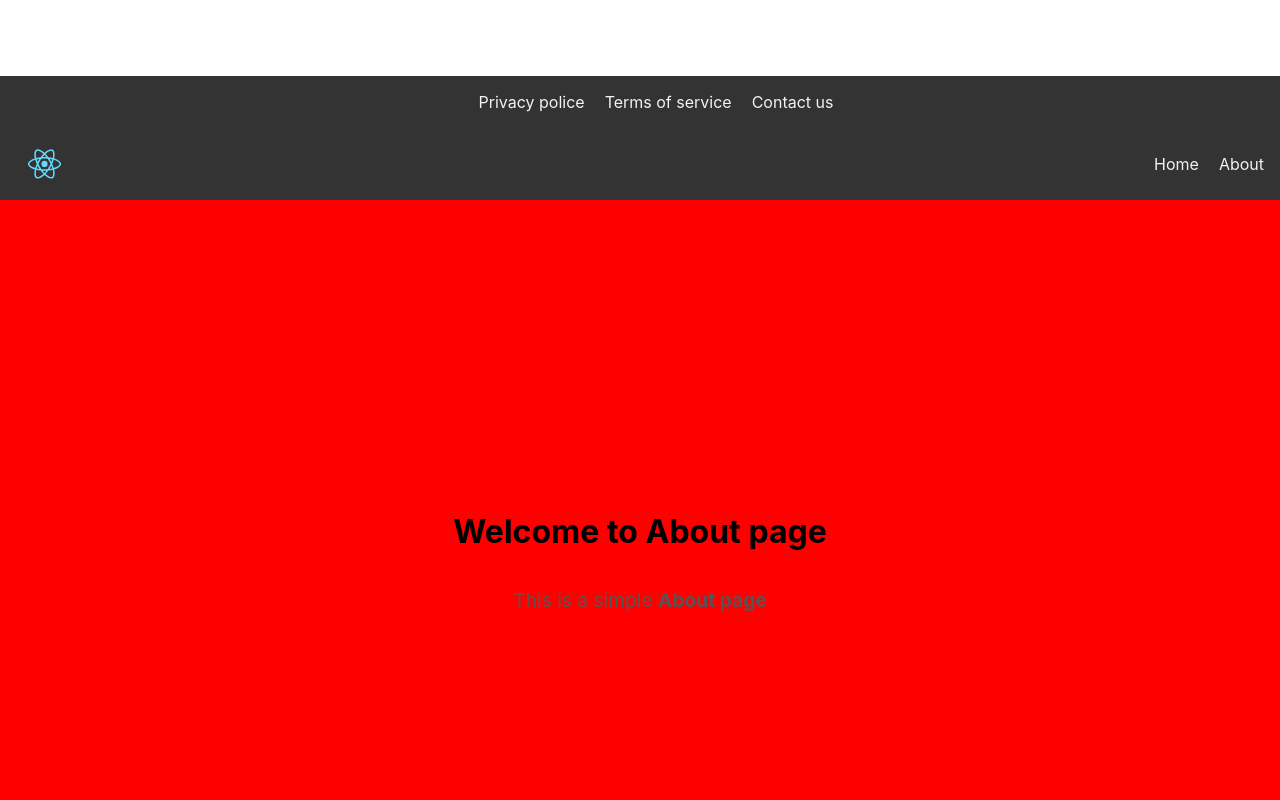
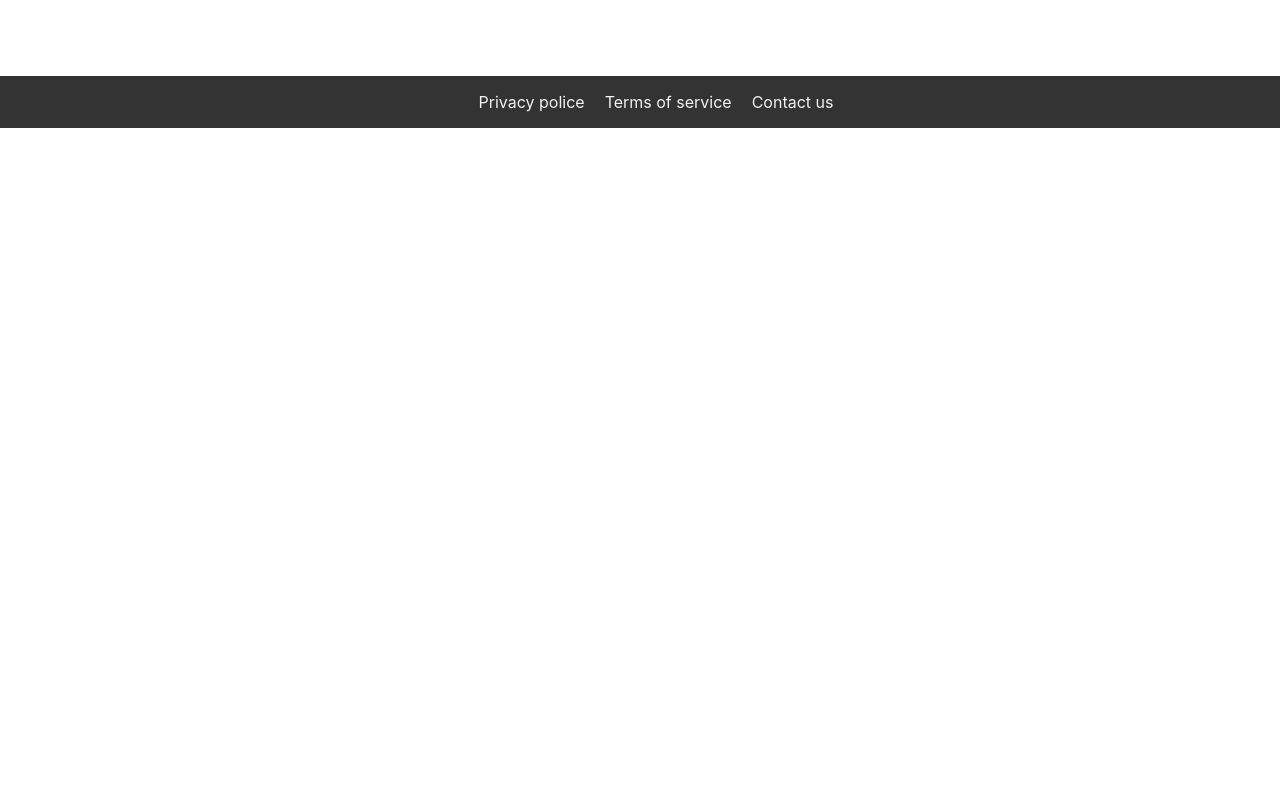
Before and after one commit to Harshchauhan177/ReactJS-FirstDemo, a React (Create React App) app in the folder beta-c/: page / in a window 1280 px wide. Shown: the part 680-1480 px from the top of the page. After the commit the page ends 808 px from the top, so only its background shows below. Built offline with nearby package versions, Linux system fonts and the light colour scheme.

Commit message:
TabSwitchUsing-useState DONE

```diff
--- a/beta-c/src/App.js
+++ b/beta-c/src/App.js
@@ -1,12 +1,17 @@
+import { useState } from "react";
 import "./App.css";
 import About from "./pages/About";
 import Home from "./pages/Home";
 
 function App() {
+  const [routes, setRoutes] = useState("/");
   return (
     <>
-      <Home />
-      <About />
+      {routes === "/" ? (
+        <Home routes={routes} setRoutes={setRoutes} />
+      ) : (
+        <About routes={routes} setRoutes={setRoutes} />
+      )}
     </>
   );
 }
--- a/beta-c/src/assets/css/Main.module.css
+++ b/beta-c/src/assets/css/Main.module.css
@@ -15,10 +15,3 @@
   color: #555;
   line-height: 1.5;
 }
-.aboutPage {
-  min-height: 85.5vh;
-  padding: 2rem;
-  max-width: 800px;
-  margin: 0 auto;
-  background-color: red;
-}
--- a/beta-c/src/components/layouts/Navbar.js
+++ b/beta-c/src/components/layouts/Navbar.js
@@ -1,7 +1,7 @@
 import React from "react";
 import logo from "../../assets/svg/logo.svg";
 import NavbarStyles from "../../assets/css/Navbar.module.css";
-function Navbar() {
+function Navbar(props) {
   return (
     <nav className={NavbarStyles.navbar}>
       <div className={NavbarStyles.logo}>
@@ -9,10 +9,22 @@ function Navbar() {
       </div>
       <ul className={NavbarStyles.navLinks}>
         <li>
-          <a href="/">Home</a>
+          <a
+            onClick={() => {
+              props.setRoutes("/");
+            }}
+          >
+            Home
+          </a>
         </li>
         <li>
-          <a href="/">About</a>
+          <a
+            onClick={() => {
+              props.setRoutes("/about");
+            }}
+          >
+            About
+          </a>
         </li>
       </ul>
     </nav>
--- a/beta-c/src/pages/About.js
+++ b/beta-c/src/pages/About.js
@@ -2,13 +2,11 @@ import React from "react";
 import mainStyles from "../assets/css/Main.module.css";
 import Navbar from "../components/layouts/Navbar";
 import Footer from "../components/layouts/Footer";
-function About() {
+function About(props) {
   return (
     <>
-      <Navbar />
-      <div
-        style={{ minHight: "80vh", padding: "20px", backgroundColor: "red" }}
-      >
+      <Navbar routes={props.routes} setRoutes={props.setRoutes} />
+      <div style={{ minHight: "80vh", backgroundColor: "red" }}>
         <div className={mainStyles.homePage}>
           <h1>Welcome to About page</h1>
           <p>
--- a/beta-c/src/pages/Home.js
+++ b/beta-c/src/pages/Home.js
@@ -3,10 +3,10 @@ import mainStyles from "../assets/css/Main.module.css";
 import Navbar from "../components/layouts/Navbar";
 import Footer from "../components/layouts/Footer";
 
-function Home() {
+function Home(props) {
   return (
     <>
-      <Navbar />
+      <Navbar routes={props.routes} setRoutes={props.setRoutes} />
       <div style={{ minHight: "80vh" }}>
         <div className={mainStyles.homePage}>
           <h1>Welcome to My website</h1>
```
